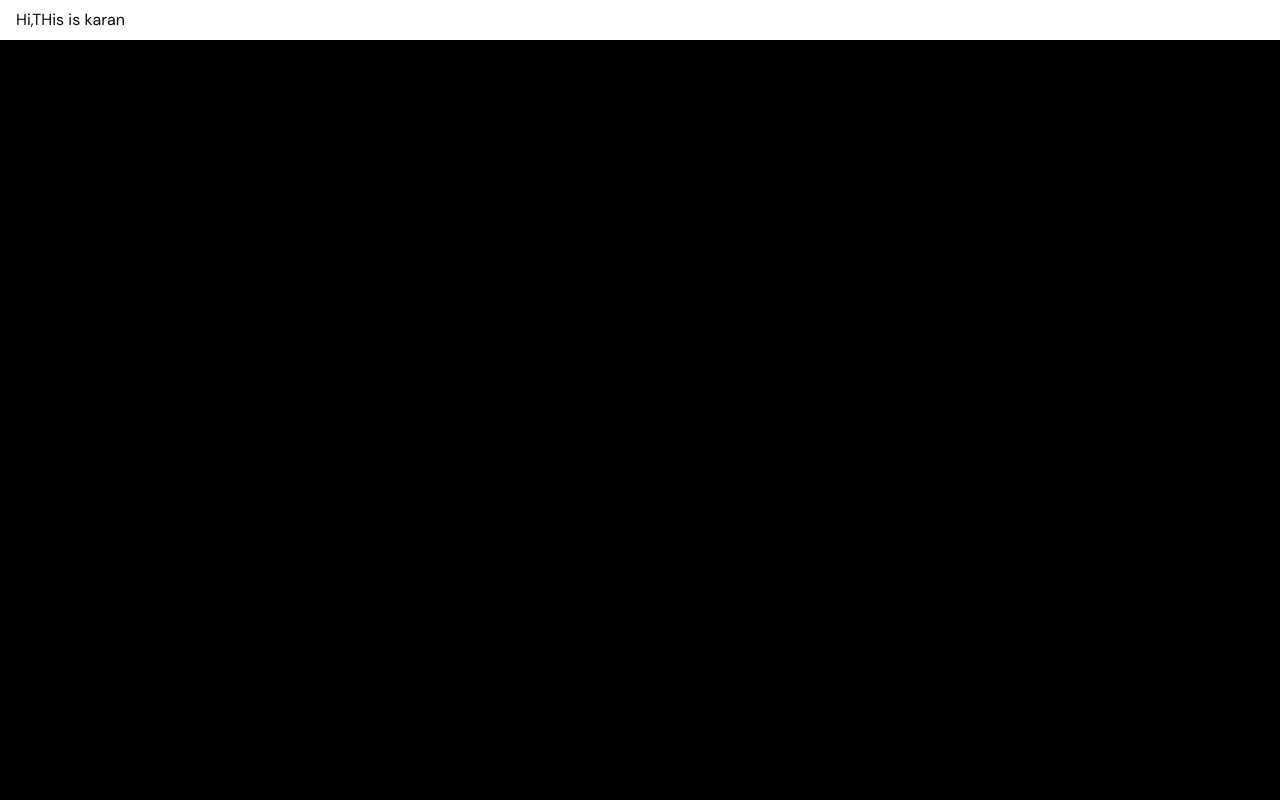
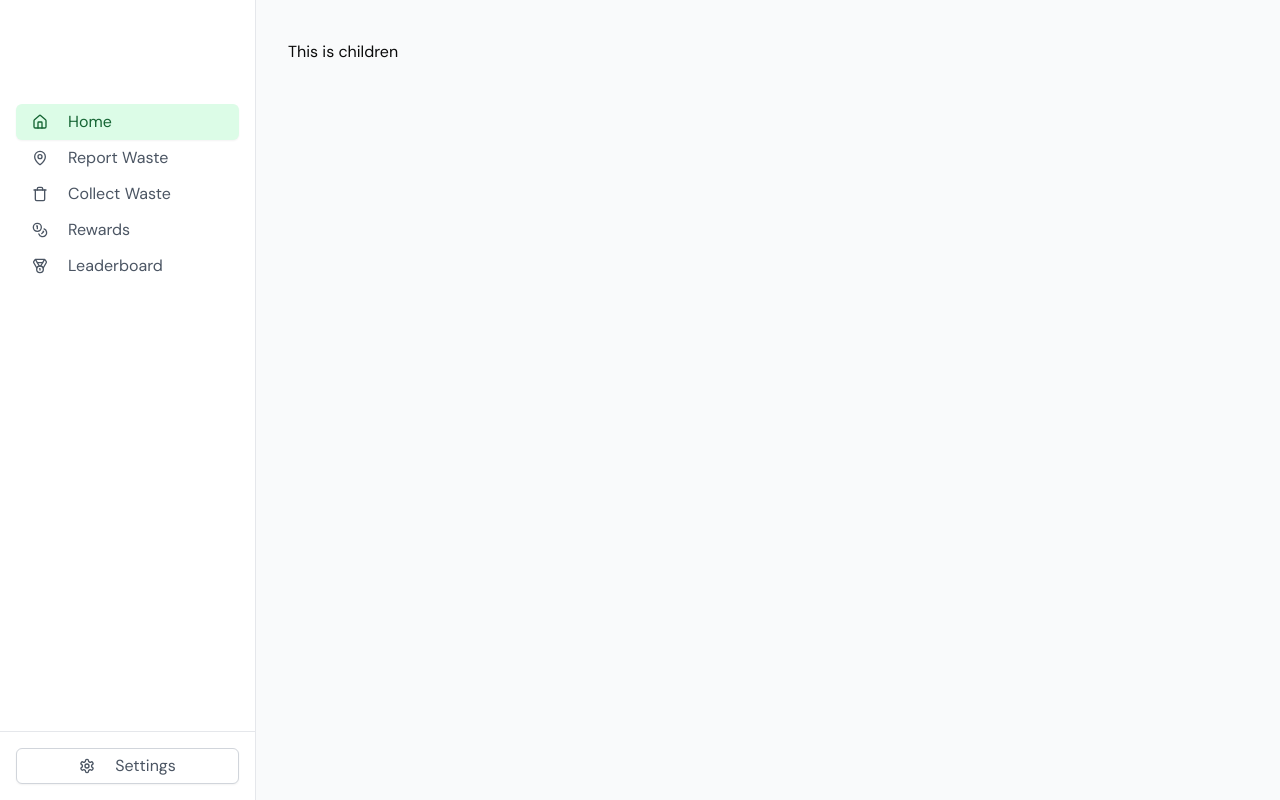
Before and after one commit to karan0207/recycle, a Next.js app: page / in a window 1280 px wide. Built offline with nearby package versions, Linux system fonts and the light colour scheme.

Commit message:
add:main Layout

```diff
--- a/package.json
+++ b/package.json
@@ -8,11 +8,13 @@
     "start": "next start",
     "lint": "next lint && eslint '**/*.{ts,tsx}'",
     "format": "prettier --write .",
-    "db:push":"drizzle-kit push",
-    "db:studio":"npx drizzle-kit studio"
+    "db:push": "drizzle-kit push",
+    "db:studio": "npx drizzle-kit studio"
   },
   "dependencies": {
+    "@clerk/nextjs": "^6.8.0",
     "@neondatabase/serverless": "^0.10.4",
+    "@radix-ui/react-slot": "^1.1.0",
     "class-variance-authority": "^0.7.1",
     "clsx": "^2.1.1",
     "dotenv": "^16.4.7",
--- /dev/null
+++ b/src/app/(auth)/sign-in/[[...sign-in]]/page.tsx
@@ -0,0 +1,5 @@
+import { SignIn } from '@clerk/nextjs'
+
+export default function Page() {
+  return <SignIn />
+}
--- /dev/null
+++ b/src/app/(auth)/sign-up/[[...sign-up]]/page.tsx
@@ -0,0 +1,5 @@
+import { SignUp } from '@clerk/nextjs'
+
+export default function Page() {
+  return <SignUp />
+}
--- a/src/app/page.tsx
+++ b/src/app/(main)/page.tsx
@@ -2,9 +2,9 @@ import React from 'react'
 
 const Page = () => {
   return (
-    <div className='px-4 py-2'>
-      Hi,THis is karan
-    </div>
+   <div className='pc-4 py-2'>
+    This is children
+   </div>
   )
 }
 
--- a/src/app/layout.tsx
+++ b/src/app/layout.tsx
@@ -1,29 +1,69 @@
-import type { Metadata } from "next";
+'use client'
 import { DM_Sans } from "next/font/google"
 import "./globals.css";
+import { ClerkProvider } from "@clerk/nextjs";
+import Sidebar from "@/components/global/Sidebar";
+import Header from "@/components/global/Header";
+import { useState } from "react";
 
 const sans = DM_Sans({
   subsets: ["latin"],
   weight: ["400", "600", "700", "900"],
 })
 
-export const metadata: Metadata = {
-  title: "Recycle main app",
-  description: "Waste management recycle web app",
-};
+
 
 export default function RootLayout({
   children,
-}: Readonly<{
+}: {
   children: React.ReactNode;
-}>) {
+}) {
+
+  const [sidebarOpen, setSidebarOpen] = useState(false)
+  const [totalEarnings, setTotalEarnings] = useState(0)
+
+  // useEffect(() => {
+  //   const fetchTotalEarnings = async () => {
+  //     try {
+  //       const userEmail = localStorage.getItem('userEmail')
+  //       if (userEmail) {
+  //         const user = await getUserByEmail(userEmail)
+  //         console.log('user from layout', user);
+
+  //         if (user) {
+  //           const availableRewards = await getAvailableRewards(user.id) as any
+  //           console.log('availableRewards from layout', availableRewards);
+  //                       setTotalEarnings(availableRewards)
+  //         }
+  //       }
+  //     } catch (error) {
+  //       console.error('Error fetching total earnings:', error)
+  //     }
+  //   }
+
+  //   fetchTotalEarnings()
+  // }, [])
+
+
   return (
+    <ClerkProvider>
       <html lang="en">
         <body
           className={`${sans.className} antialiased`}
         >
+          <div className="min-h-screen bg-gray-50 flex flex-col">
+            {/* <Header onMenuClick={() => setSidebarOpen(!sidebarOpen)} totalEarnings={totalEarnings} /> */}
+            <Header />
+            <div className="flex flex-1">
+              <Sidebar open={sidebarOpen} />
+              <main className="flex-1 p-4 lg:p-8 ml-0 lg:ml-64 transition-all duration-300">
                 {children}
+              </main>
+            </div>
+          </div>
         </body>
       </html>
+    </ClerkProvider>
+
   );
 }
--- /dev/null
+++ b/src/app/metadata.tsx
@@ -0,0 +1,6 @@
+import { Metadata } from "next";
+
+export const metadata: Metadata = {
+    title: "Recycle main app",
+    description: "Waste management recycle web app",
+  };
--- /dev/null
+++ b/src/components/global/Header.tsx
@@ -0,0 +1,11 @@
+import React from 'react'
+
+const Header = () => {
+  return (
+    <div>
+
+    </div>
+  )
+}
+
+export default Header
--- /dev/null
+++ b/src/components/global/Sidebar.tsx
@@ -0,0 +1,60 @@
+/* eslint-disable @typescript-eslint/no-unused-vars */
+import Link from "next/link"
+import { usePathname } from 'next/navigation'
+import { Button } from "@/components/ui/button"
+import { MapPin, Trash, Coins, Medal, Settings, Home, Car } from "lucide-react"
+
+const sidebarItems = [
+  { href: "/", icon: Home, label: "Home" },
+  { href: "/report", icon: MapPin, label: "Report Waste" },
+  { href: "/collect", icon: Trash, label: "Collect Waste" },
+  { href: "/rewards", icon: Coins, label: "Rewards" },
+  { href: "/leaderboard", icon: Medal, label: "Leaderboard" },
+]
+
+interface SidebarProps {
+  open: boolean
+}
+
+export default function Sidebar({ open }: SidebarProps) {
+  const pathname = usePathname()
+
+  return (
+    <aside className={`bg-white border-r pt-20 border-gray-200 text-gray-800 w-64 fixed inset-y-0 left-0 z-30 transform transition-transform duration-300 ease-in-out ${open ? 'translate-x-0' : '-translate-x-full'} lg:translate-x-0`}>
+      <nav className="h-full flex flex-col justify-between">
+        <div className="px-4 py-6 space-y-8">
+          {sidebarItems.map((item) => (
+            <Link key={item.href} href={item.href} passHref>
+              <Button
+                variant={pathname === item.href ? "secondary" : "ghost"}
+                className={`w-full justify-start py-3 ${
+                  pathname === item.href
+                    ? "bg-green-100 text-green-800"
+                    : "text-gray-600 hover:bg-gray-100"
+                }`}
+              >
+                <item.icon className="mr-3 h-5 w-5" />
+                <span className="text-base">{item.label}</span>
+              </Button>
+            </Link>
+          ))}
+        </div>
+        <div className="p-4 border-t border-gray-200">
+          <Link href="/settings" passHref>
+            <Button
+              variant={pathname === "/settings" ? "secondary" : "outline"}
+              className={`w-full py-3 ${
+                pathname === "/settings"
+                  ? "bg-green-100 text-green-800"
+                  : "text-gray-600 border-gray-300 hover:bg-gray-100"
+              }`}
+            >
+              <Settings className="mr-3 h-5 w-5" />
+              <span className="text-base">Settings</span>
+            </Button>
+          </Link>
+        </div>
+      </nav>
+    </aside>
+  )
+}
--- /dev/null
+++ b/src/components/ui/button.tsx
@@ -0,0 +1,57 @@
+import * as React from "react"
+import { Slot } from "@radix-ui/react-slot"
+import { cva, type VariantProps } from "class-variance-authority"
+
+import { cn } from "@/lib/utils"
+
+const buttonVariants = cva(
+  "inline-flex items-center justify-center gap-2 whitespace-nowrap rounded-md text-sm font-medium transition-colors focus-visible:outline-none focus-visible:ring-1 focus-visible:ring-ring disabled:pointer-events-none disabled:opacity-50 [&_svg]:pointer-events-none [&_svg]:size-4 [&_svg]:shrink-0",
+  {
+    variants: {
+      variant: {
+        default:
+          "bg-primary text-primary-foreground shadow hover:bg-primary/90",
+        destructive:
+          "bg-destructive text-destructive-foreground shadow-sm hover:bg-destructive/90",
+        outline:
+          "border border-input bg-background shadow-sm hover:bg-accent hover:text-accent-foreground",
+        secondary:
+          "bg-secondary text-secondary-foreground shadow-sm hover:bg-secondary/80",
+        ghost: "hover:bg-accent hover:text-accent-foreground",
+        link: "text-primary underline-offset-4 hover:underline",
+      },
+      size: {
+        default: "h-9 px-4 py-2",
+        sm: "h-8 rounded-md px-3 text-xs",
+        lg: "h-10 rounded-md px-8",
+        icon: "h-9 w-9",
+      },
+    },
+    defaultVariants: {
+      variant: "default",
+      size: "default",
+    },
+  }
+)
+
+export interface ButtonProps
+  extends React.ButtonHTMLAttributes<HTMLButtonElement>,
+    VariantProps<typeof buttonVariants> {
+  asChild?: boolean
+}
+
+const Button = React.forwardRef<HTMLButtonElement, ButtonProps>(
+  ({ className, variant, size, asChild = false, ...props }, ref) => {
+    const Comp = asChild ? Slot : "button"
+    return (
+      <Comp
+        className={cn(buttonVariants({ variant, size, className }))}
+        ref={ref}
+        {...props}
+      />
+    )
+  }
+)
+Button.displayName = "Button"
+
+export { Button, buttonVariants }
```
Also changed, not shown: src/middleware.ts (added, +12 -0 lines), 1 other file (tests, documents, lock files or other folders). Lines whose indentation alone changed are shown as unchanged.
